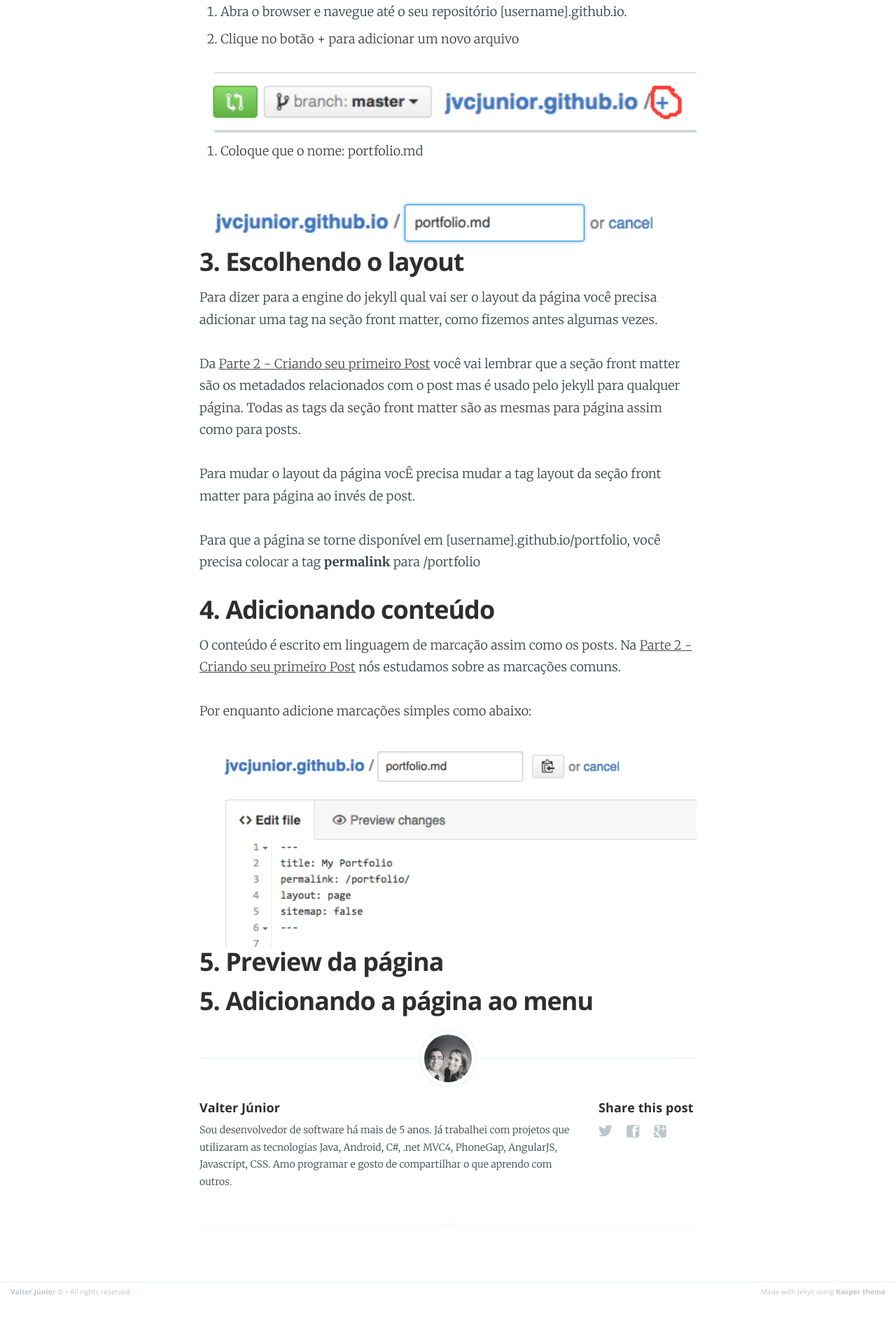
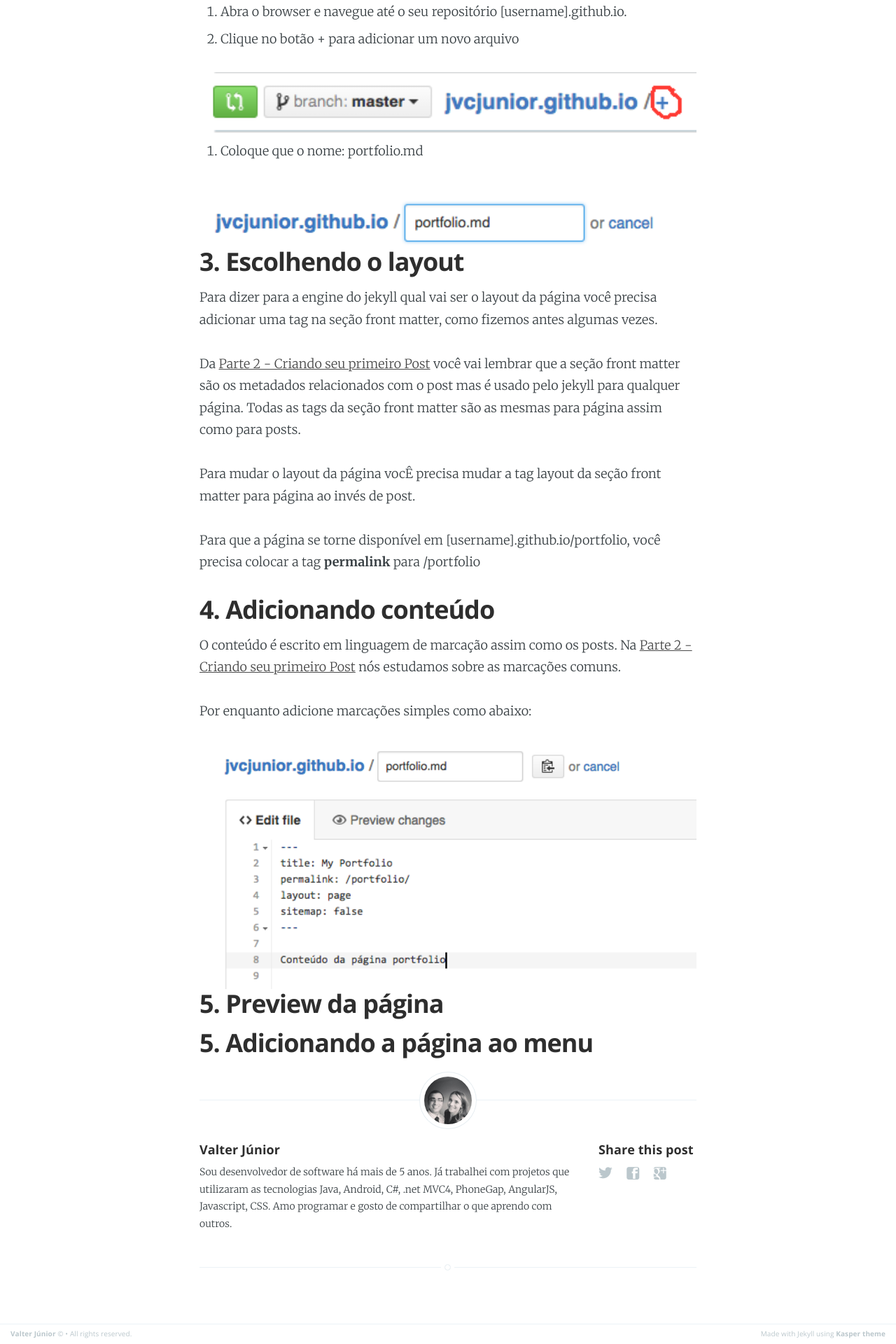
Before and after one commit to jvcjunior/jvcjunior.github.io, a Jekyll site: the page built from _posts/2015-07-02-criando-blog-github-com-jekyll-parte-4.markdown, in a window 1280 px wide. Shown: the part 821-2741 px from the top of the page at 70% size. Built offline with Jekyll 4.4.1, drawn with Linux system fonts in a browser that asks for light colours; Markdown is read by kramdown in place of the engine named in the settings; comment, search, counter and statistics services are not loaded; before the commit the page ends 2681 px from its top, so only the background shows below that.

Commit message:
Update 2015-07-02-criando-blog-github-com-jekyll-parte-4.markdown

```diff
--- a/_posts/2015-07-02-criando-blog-github-com-jekyll-parte-4.markdown
+++ b/_posts/2015-07-02-criando-blog-github-com-jekyll-parte-4.markdown
@@ -42,7 +42,7 @@
 
 Por enquanto adicione marcações simples como abaixo:
  <figure>
-   <a class="img" href="{{ site.baseurl }}" style="background-image: url(/assets/images/portfolio_first_content.png); background-size: 100%; display:block;width:100%; height: 290px;">
+   <a class="img" href="{{ site.baseurl }}" style="background-image: url(/assets/images/portfolio_first_content.png); background-size: 100%; display:block;width:100%; height: 350px;">
 </a>
 </figure>
 
```
